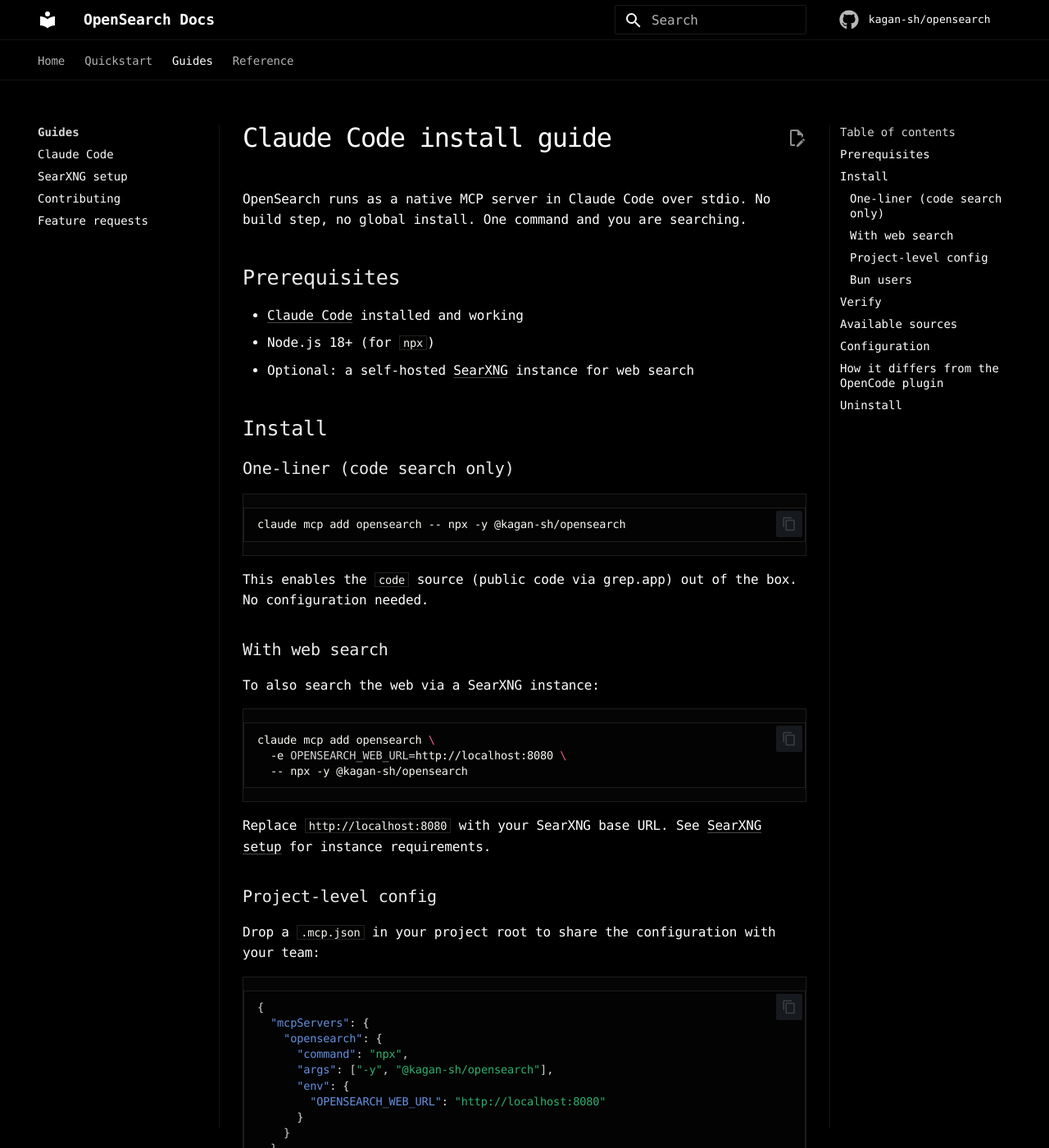
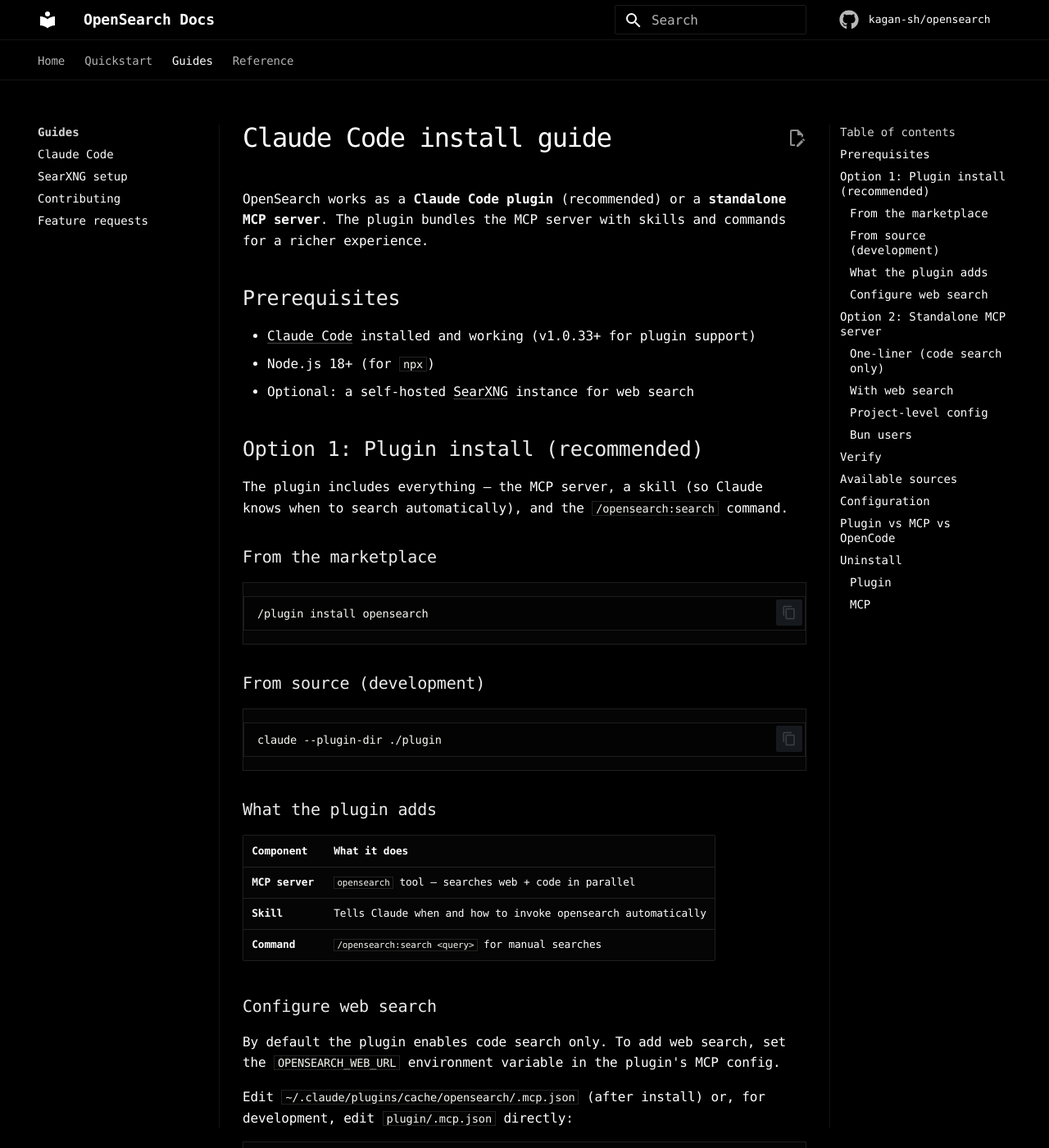
Before and after one commit to kagan-sh/opensearch, an MkDocs documentation site: the page built from docs/guides/claude-code.md, in a window 1280 px wide and 1400 px high. Shown: the whole window at 82% size. Built offline with MkDocs 1.6.1 and Material for MkDocs 9.7.7, drawn with Linux system fonts in a browser that asks for light colours; comment, search, counter and statistics services are not loaded; some of the changed text lies outside the part shown.

Commit message:
feat: add Claude Code plugin with skills, commands, and bundled MCP
Introduces a full Claude Code plugin structure (plugin/) that bundles:
- Plugin manifest (.claude-plugin/plugin.json)
- Auto-invoked skill (skills/opensearch/SKILL.md) so Claude knows
  when to search automatically
- User command (commands/search.md) for /opensearch:search <query>
- Bundled MCP server config (.mcp.json)

Updates README and docs to position plugin install as the primary
Claude Code path while keeping standalone MCP for cross-tool compat.

Co-Authored-By: Claude Opus 4.6 (1M context) <noreply@anthropic.com>

````diff
--- a/docs/guides/claude-code.md
+++ b/docs/guides/claude-code.md
@@ -1,19 +1,65 @@
 ---
 title: Claude Code install guide
-description: Set up @kagan-sh/opensearch as a native MCP server in Claude Code.
+description: Set up @kagan-sh/opensearch as a Claude Code plugin or standalone MCP server.
 ---
 
 # Claude Code install guide
 
-OpenSearch runs as a native MCP server in Claude Code over stdio. No build step, no global install. One command and you are searching.
+OpenSearch works as a **Claude Code plugin** (recommended) or a **standalone MCP server**. The plugin bundles the MCP server with skills and commands for a richer experience.
 
 ## Prerequisites
 
-- [Claude Code](https://claude.ai/code) installed and working
+- [Claude Code](https://claude.ai/code) installed and working (v1.0.33+ for plugin support)
 - Node.js 18+ (for `npx`)
 - Optional: a self-hosted [SearXNG](searxng.md) instance for web search
 
-## Install
+## Option 1: Plugin install (recommended)
+
+The plugin includes everything — the MCP server, a skill (so Claude knows when to search automatically), and the `/opensearch:search` command.
+
+### From the marketplace
+
+```bash
+/plugin install opensearch
+```
+
+### From source (development)
+
+```bash
+claude --plugin-dir ./plugin
+```
+
+### What the plugin adds
+
+| Component | What it does |
+| --- | --- |
+| **MCP server** | `opensearch` tool — searches web + code in parallel |
+| **Skill** | Tells Claude when and how to invoke opensearch automatically |
+| **Command** | `/opensearch:search <query>` for manual searches |
+
+### Configure web search
+
+By default the plugin enables code search only. To add web search, set the `OPENSEARCH_WEB_URL` environment variable in the plugin's MCP config.
+
+Edit `~/.claude/plugins/cache/opensearch/.mcp.json` (after install) or, for development, edit `plugin/.mcp.json` directly:
+
+```json
+{
+  "mcpServers": {
+    "opensearch": {
+      "command": "npx",
+      "args": ["-y", "@kagan-sh/opensearch"],
+      "env": {
+        "OPENSEARCH_WEB_URL": "http://localhost:8080"
+      }
+    }
+  }
+}
+```
+
+## Option 2: Standalone MCP server
+
+Use this if you need compatibility with other tools (Cursor, Windsurf, etc.) or prefer manual MCP configuration.
 
 ### One-liner (code search only)
 
@@ -65,7 +111,7 @@ claude mcp add opensearch -- bunx @kagan-sh/opensearch
 
 ## Verify
 
-After adding the server, start a Claude Code session and ask:
+After installing (plugin or MCP), start a Claude Code session and ask:
 
 > Search for how MCP servers handle tool registration
 
@@ -99,18 +145,28 @@ claude mcp add opensearch \
   -- npx -y @kagan-sh/opensearch
 ```
 
-## How it differs from the OpenCode plugin
+## Plugin vs MCP vs OpenCode
 
-| | OpenCode plugin | Claude Code MCP |
-| --- | --- | --- |
-| Sources | session + web + code | web + code |
-| Synthesis | LLM synthesis via OpenCode | Claude synthesizes natively |
-| Config | `opencode.json` + env vars | `.mcp.json` + env vars |
-| Transport | Plugin SDK | MCP stdio |
+| | Claude Code plugin | Standalone MCP | OpenCode plugin |
+| --- | --- | --- | --- |
+| Install | `/plugin install opensearch` | `claude mcp add ...` | `opencode.json` |
+| Skill guidance | Yes — Claude searches automatically | No | No |
+| `/opensearch:search` | Yes | No | No |
+| Sources | web + code | web + code | session + web + code |
+| Synthesis | Claude synthesizes natively | Claude synthesizes natively | LLM synthesis via OpenCode |
+| Cross-tool compat | Claude Code only | Claude Code, Cursor, Windsurf, etc. | OpenCode only |
 
-The `session` source and built-in synthesis are OpenCode-specific. In Claude Code, synthesis is unnecessary because Claude itself processes the structured results directly.
+The `session` source and built-in synthesis are OpenCode-specific. In Claude Code, synthesis is unnecessary because Claude processes the structured results directly.
 
 ## Uninstall
+
+### Plugin
+
+```bash
+/plugin uninstall opensearch
+```
+
+### MCP
 
 ```bash
 claude mcp remove opensearch
--- a/package.json
+++ b/package.json
@@ -1,6 +1,6 @@
 {
   "name": "@kagan-sh/opensearch",
-  "version": "0.0.1",
+  "version": "0.4.0",
   "description": "OpenCode plugin that combines session, web, and code search",
   "license": "MIT",
   "homepage": "https://kagan-sh.github.io/opensearch/",
@@ -31,6 +31,7 @@
   },
   "files": [
     "dist",
+    "plugin",
     "README.md",
     "CONTRIBUTING.md",
     "SKILL.md",
````
Also changed, not shown: README.md (+20 -2 lines), plugin/commands/search.md (added, +7 -0 lines), plugin/skills/opensearch/SKILL.md (added, +53 -0 lines), 2 other files.
